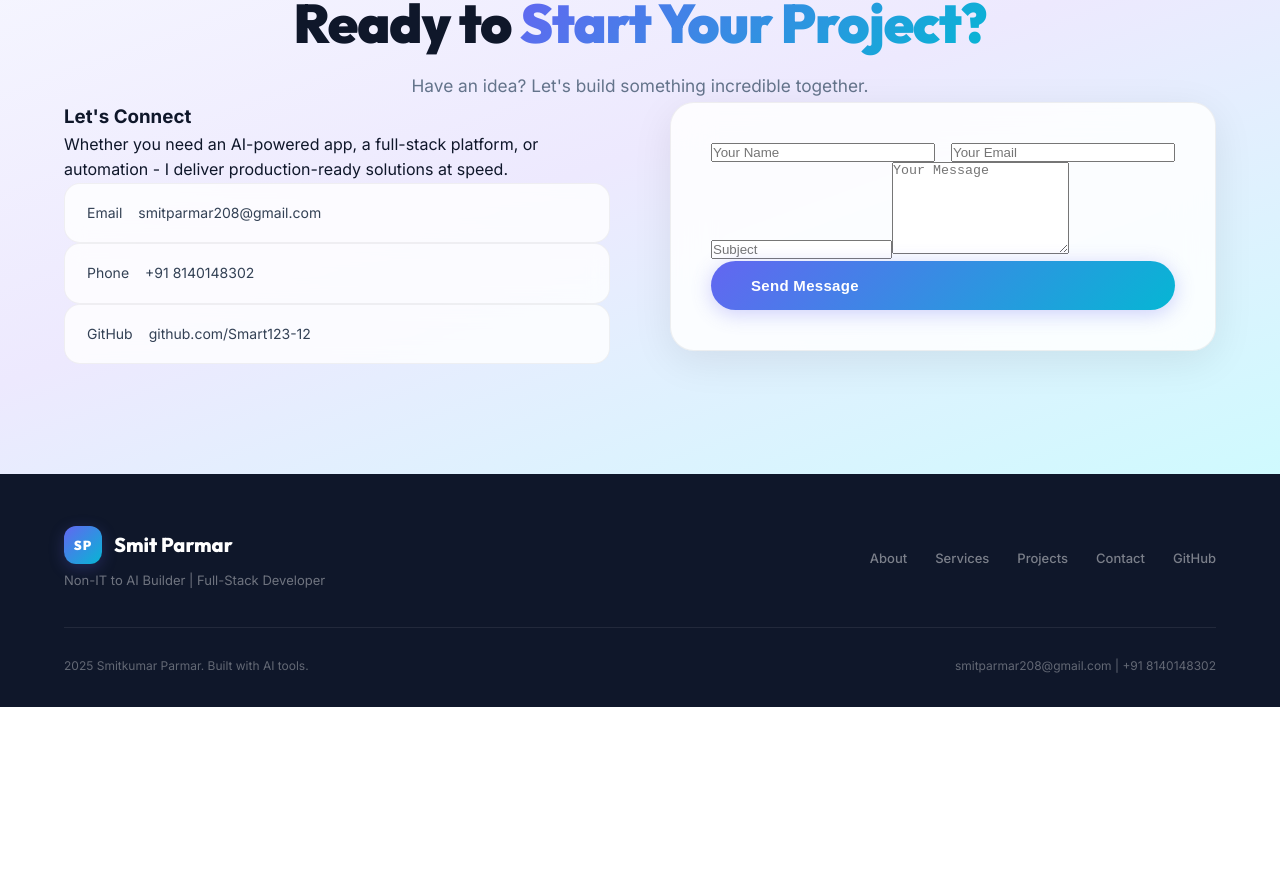
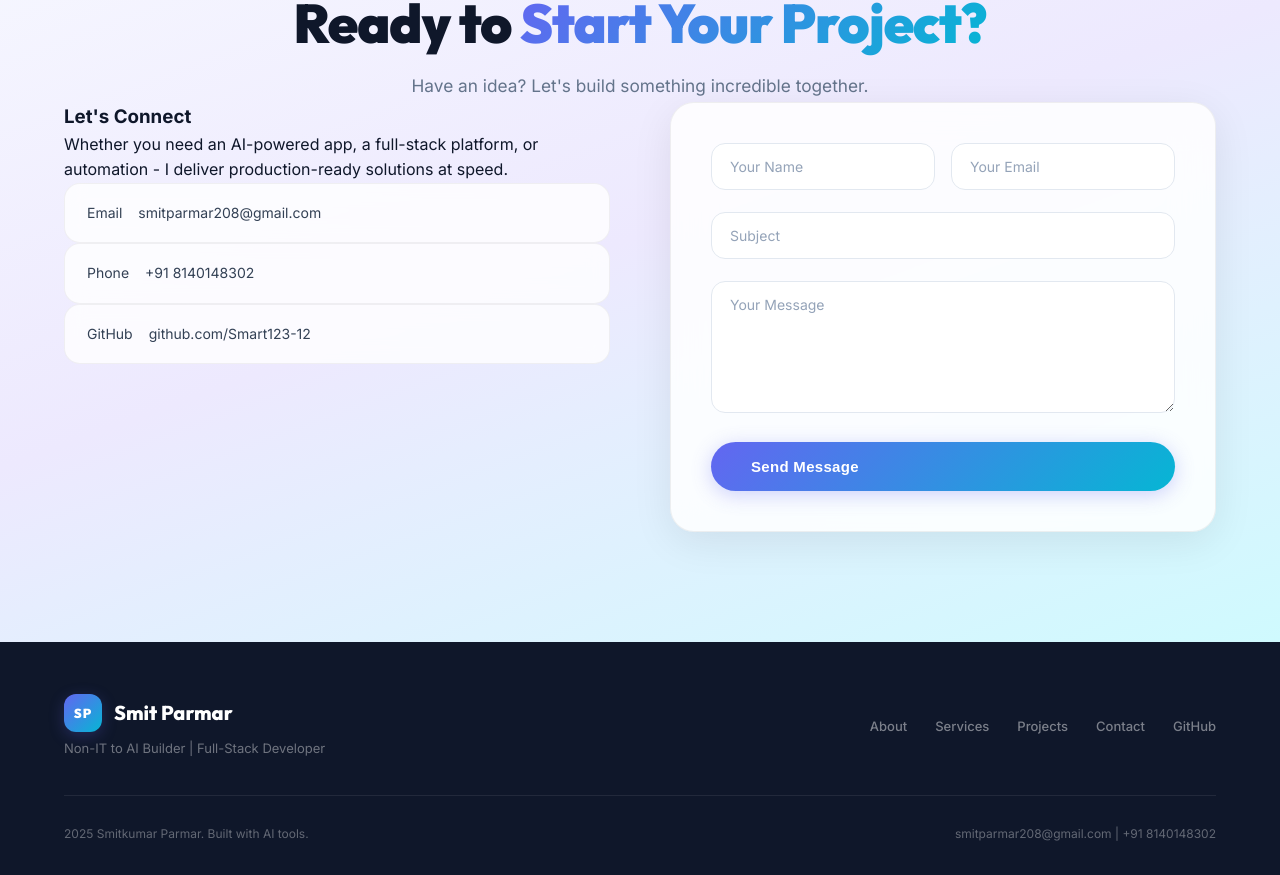
Before and after one commit to Smart123-12/smit-portfolio, a React (Vite) app: page / in a window 1280 px wide. Shown: the part 6554-7429 px from the top of the page. Before the commit the page ends 7261 px from the top, so only its background shows below. Built offline with nearby package versions, Linux system fonts and the light colour scheme.

Commit message:
Fix contact form input layout by wrapping elements inside form-group containers

```diff
--- a/src/App.jsx
+++ b/src/App.jsx
@@ -531,11 +531,19 @@ function Contact() {
           </div>
           <form className="contact-form" onSubmit={e => { e.preventDefault(); alert('Message sent! I will get back to you soon.') }}>
             <div className="form-row">
-              <input type="text" placeholder="Your Name" required />
-              <input type="email" placeholder="Your Email" required />
+              <div className="form-group">
+                <input type="text" placeholder="Your Name" required />
+              </div>
+              <div className="form-group">
+                <input type="email" placeholder="Your Email" required />
+              </div>
             </div>
-            <input type="text" placeholder="Subject" required />
-            <textarea placeholder="Your Message" rows={6} required />
+            <div className="form-group">
+              <input type="text" placeholder="Subject" required />
+            </div>
+            <div className="form-group">
+              <textarea placeholder="Your Message" rows={6} required />
+            </div>
             <button type="submit" className="btn-glow" style={{ width: '100%' }}>Send Message</button>
           </form>
         </div>
```
